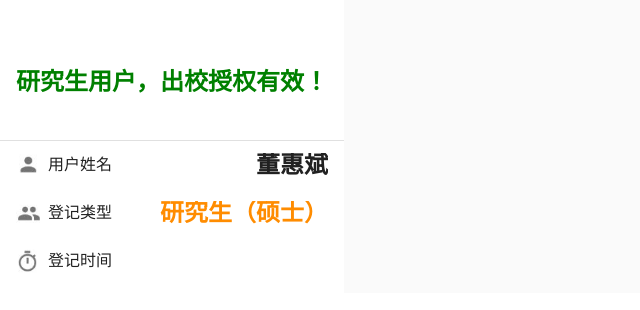
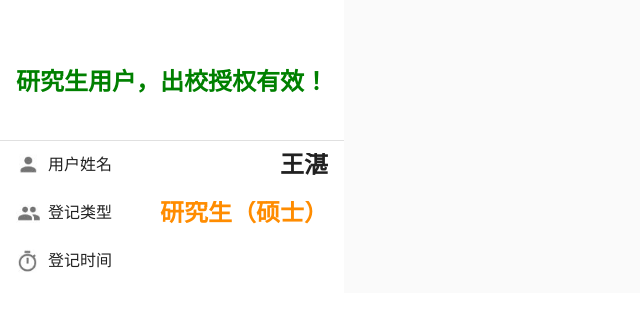
Before and after one commit to mrdonghuibin/mrdonghuibin.github.io, a plain HTML site: page index.html in a window 1280 px wide. Shown: the full height of the page, 0-640 px from the left. Drawn offline with Linux system fonts and the light colour scheme; a web font is replaced by a local one.

Commit message:
Update index.html

```diff
--- a/index.html
+++ b/index.html
@@ -56,7 +56,7 @@
 
 
 
-                                <h2>董惠斌 </h2></div>
+                                <h2>王湛 </h2></div>
 
 
 
```
